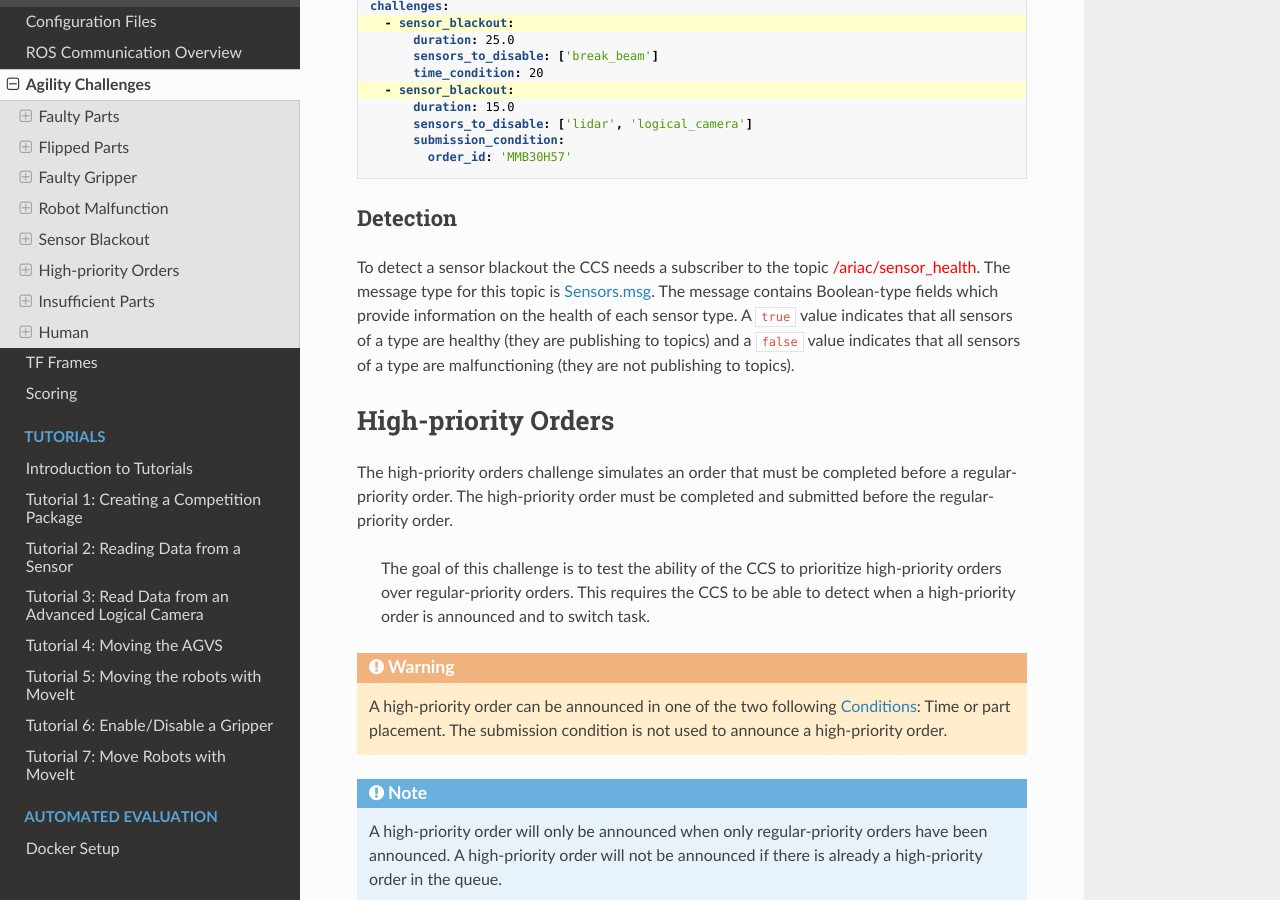
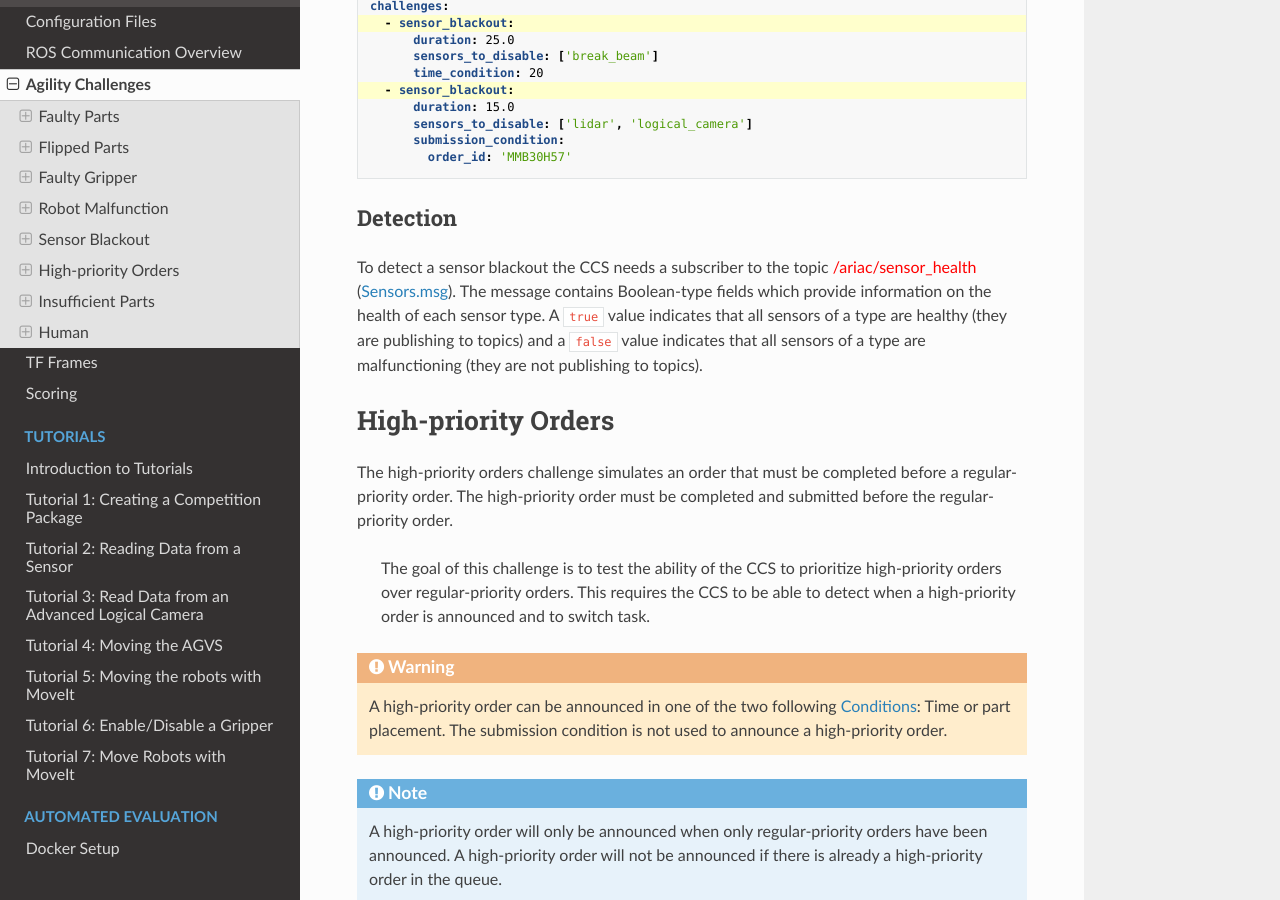
Before and after one commit to usnistgov/ARIAC, a Sphinx documentation site: the page built from docs/competition/challenges.rst, in a window 1280 px wide and 900 px high, scrolled down 6377 px. Built offline with Sphinx 7.4.7 and the Read the Docs theme 2.0.0, drawn with Linux system fonts in a browser that asks for light colours.

Commit message:
communications

```diff
--- a/docs/competition/challenges.rst
+++ b/docs/competition/challenges.rst
@@ -316,7 +316,7 @@ Detection
 -----------------------------
 
 
-To detect a sensor blackout the CCS needs a subscriber to the topic :red:`/ariac/sensor_health`. The message type for this topic is `Sensors.msg <https://github.com/usnistgov/ARIAC/blob/ariac2023/ariac_msgs/msg/Sensors.msg>`_. The message contains Boolean-type fields which provide information on the health of each sensor type. A ``true`` value indicates that all sensors of a type are healthy (they are publishing to topics) and a ``false`` value indicates that all sensors of a type are malfunctioning (they are not publishing to topics).
+To detect a sensor blackout the CCS needs a subscriber to the topic :red:`/ariac/sensor_health` (`Sensors.msg <https://github.com/usnistgov/ARIAC/blob/ariac2023/ariac_msgs/msg/Sensors.msg>`_). The message contains Boolean-type fields which provide information on the health of each sensor type. A ``true`` value indicates that all sensors of a type are healthy (they are publishing to topics) and a ``false`` value indicates that all sensors of a type are malfunctioning (they are not publishing to topics).
 
 
 
```
